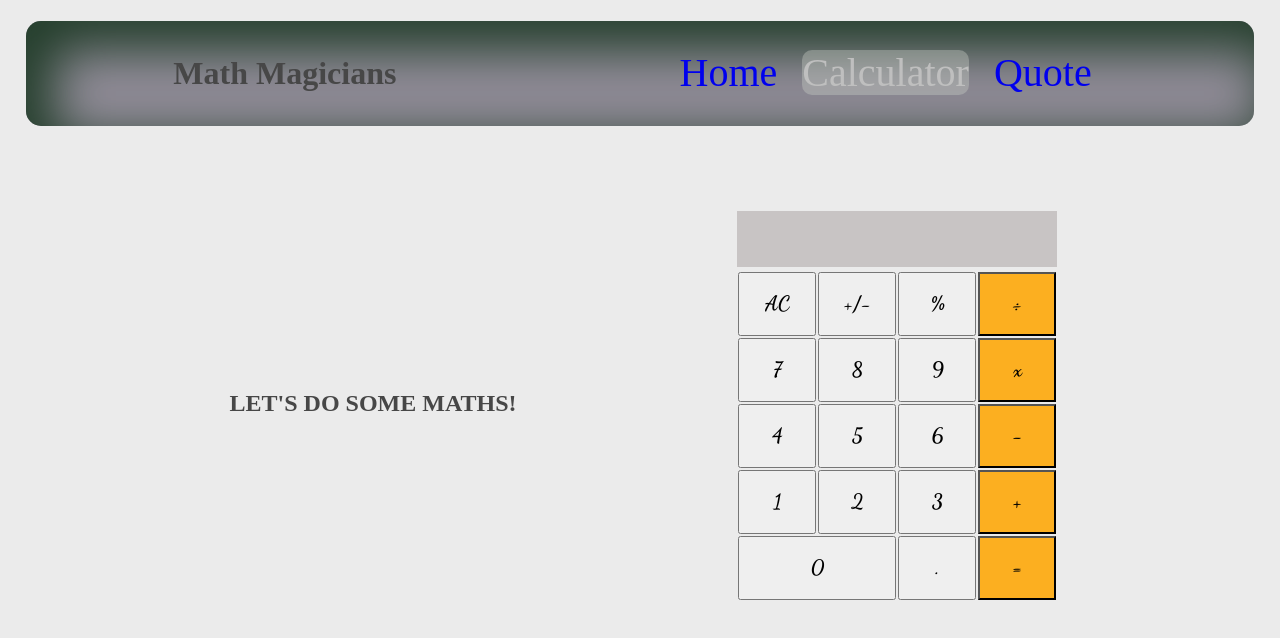
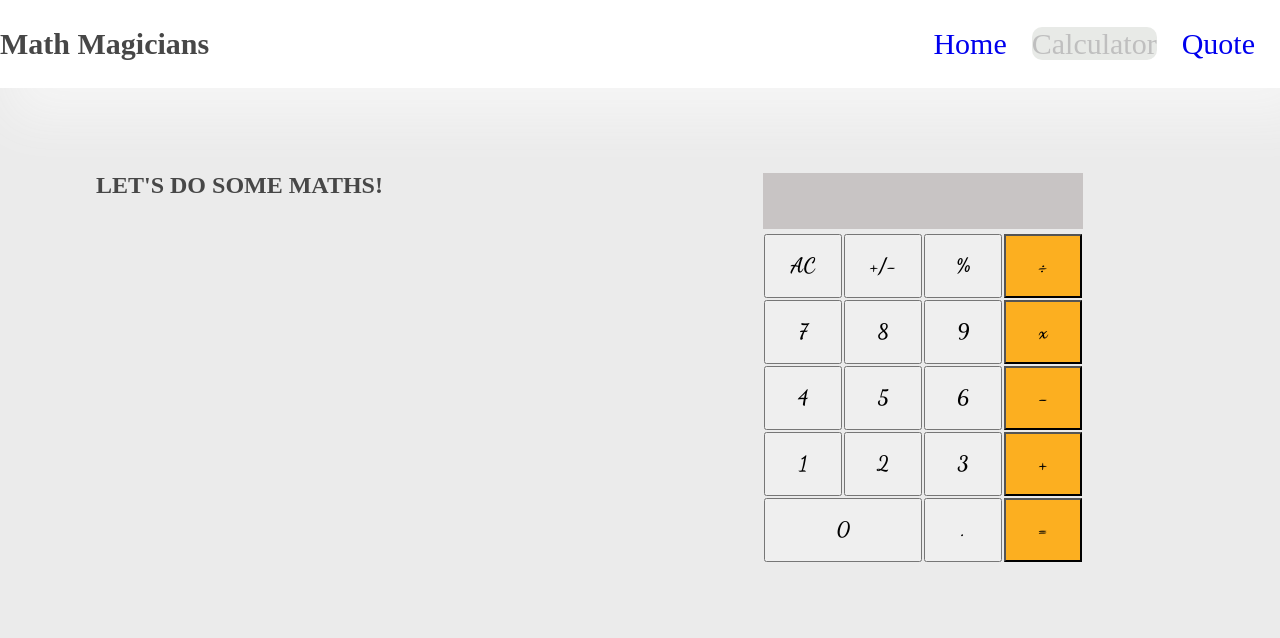
Before and after one commit to noelfoka/math-magicians, a React (Create React App) app: page /calculator in a window 1280 px wide. Shown: the top 638 px of the page. Built offline with nearby package versions, Linux system fonts and the light colour scheme.

Commit message:
make change

```diff
--- a/src/components/Calculator.css
+++ b/src/components/Calculator.css
@@ -59,4 +59,5 @@ button {
 
 .aside h2 {
   font-family: cursive;
+  margin-top: 5px;
 }
--- a/src/index.css
+++ b/src/index.css
@@ -1,6 +1,6 @@
 * {
   box-sizing: border-box;
-  margin: auto;
+  margin: auto 0;
   padding: 0;
 }
 
@@ -8,9 +8,7 @@ body {
   line-height: 1.4;
   color: #474747;
   height: 100%;
-  padding: 1.3rem 1.6rem 0 1.6rem;
   background: #bfbfbf4f;
-  margin-left: auto;
 }
 
 .active {
--- a/src/routes-component/Navbar.module.css
+++ b/src/routes-component/Navbar.module.css
@@ -4,25 +4,29 @@
   display: flex;
   justify-content: space-between;
   align-items: center;
-  background: #3026407a;
-  padding: 2% 0.5%;
-  border-radius: 15px;
-  box-shadow: 20px 20px 50px 10px rgb(37, 63, 45) inset;
+  background: white;
+  padding: 1% 0;
+  width: 100%;
+  top: 0;
+  box-shadow: 20px 20px 50px 10px whitesmoke;
 }
 
 .navbar nav {
   display: flex;
   align-items: center;
+  padding-left: 0;
+  margin: 10px;
 }
 
 .navbar nav ul {
   display: flex;
   gap: 10px;
+  justify-content: flex-start;
 }
 
 .navbar nav ul li {
   list-style: none;
-  font-size: 40px;
+  font-size: 30px;
   margin-right: 15px;
 }
 
@@ -38,4 +42,5 @@
 
 .navbar h1 {
   font-family: cursive;
+  font-size: 30px;
 }
```
